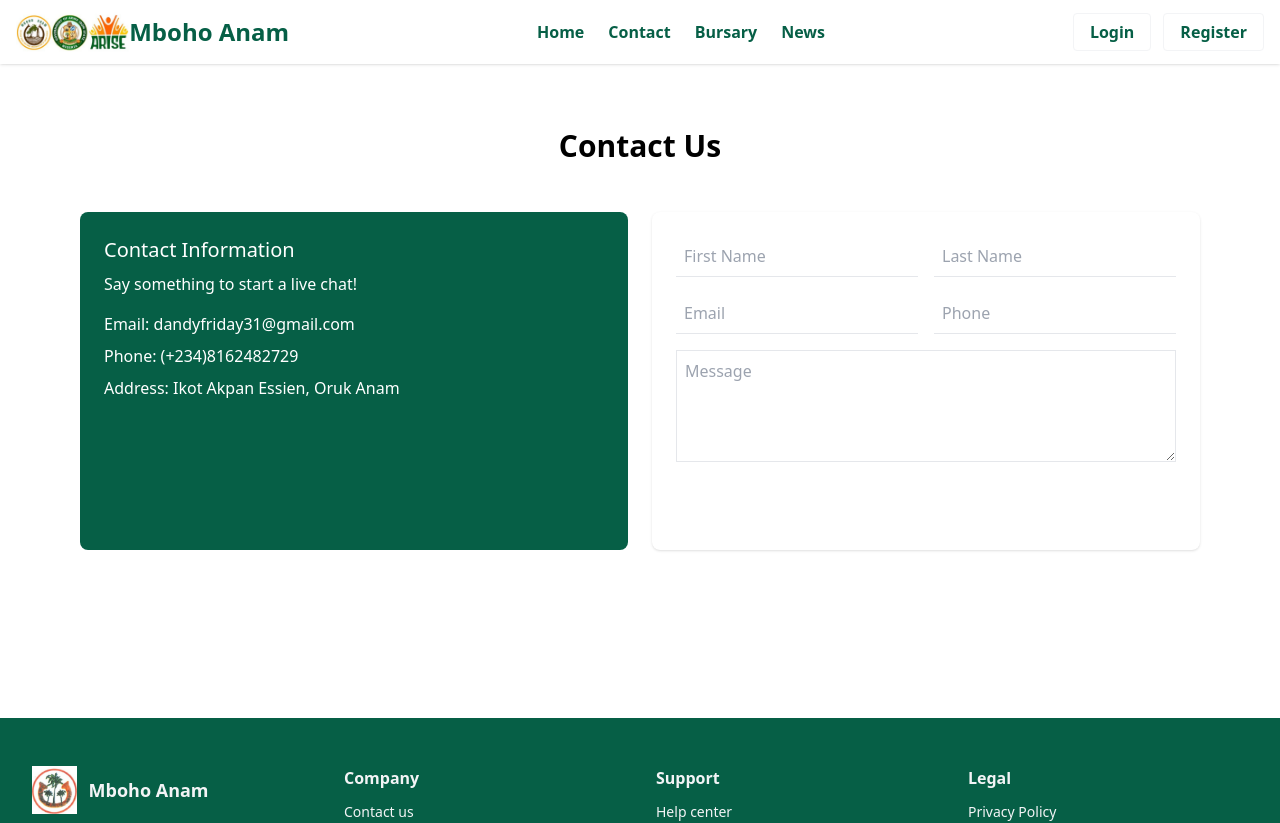
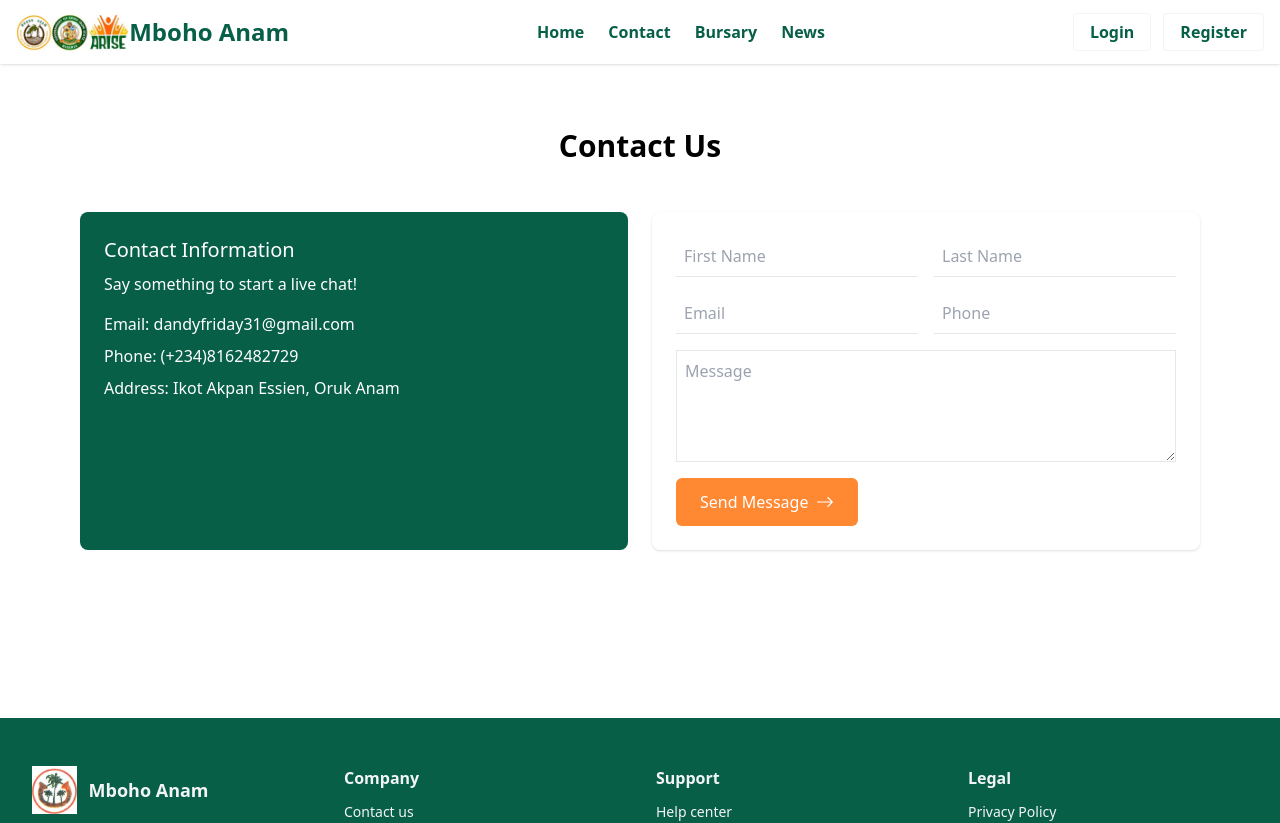
Before and after one commit to DandyFriday/Mboho-Anam-Bursary, a React (Vite) app in the folder client/: page /contact in a window 1280 px wide. Shown: the top 823 px of the page. Built offline with nearby package versions, Linux system fonts and the light colour scheme.

Commit message:
Contact send button color changed

```diff
--- a/client/src/pages/Contact.tsx
+++ b/client/src/pages/Contact.tsx
@@ -34,7 +34,7 @@ const Contact: React.FC = () => {
           </div>
 
           <div className="mt-4 text-right">
-            <Button text="Send Message" className="bg-orange-500 text-white" icon={<BsArrowRight />} />
+            <Button text="Send Message" className="bg-orange text-white" icon={<BsArrowRight />} />
           </div>
         </form>
       </div>
```
